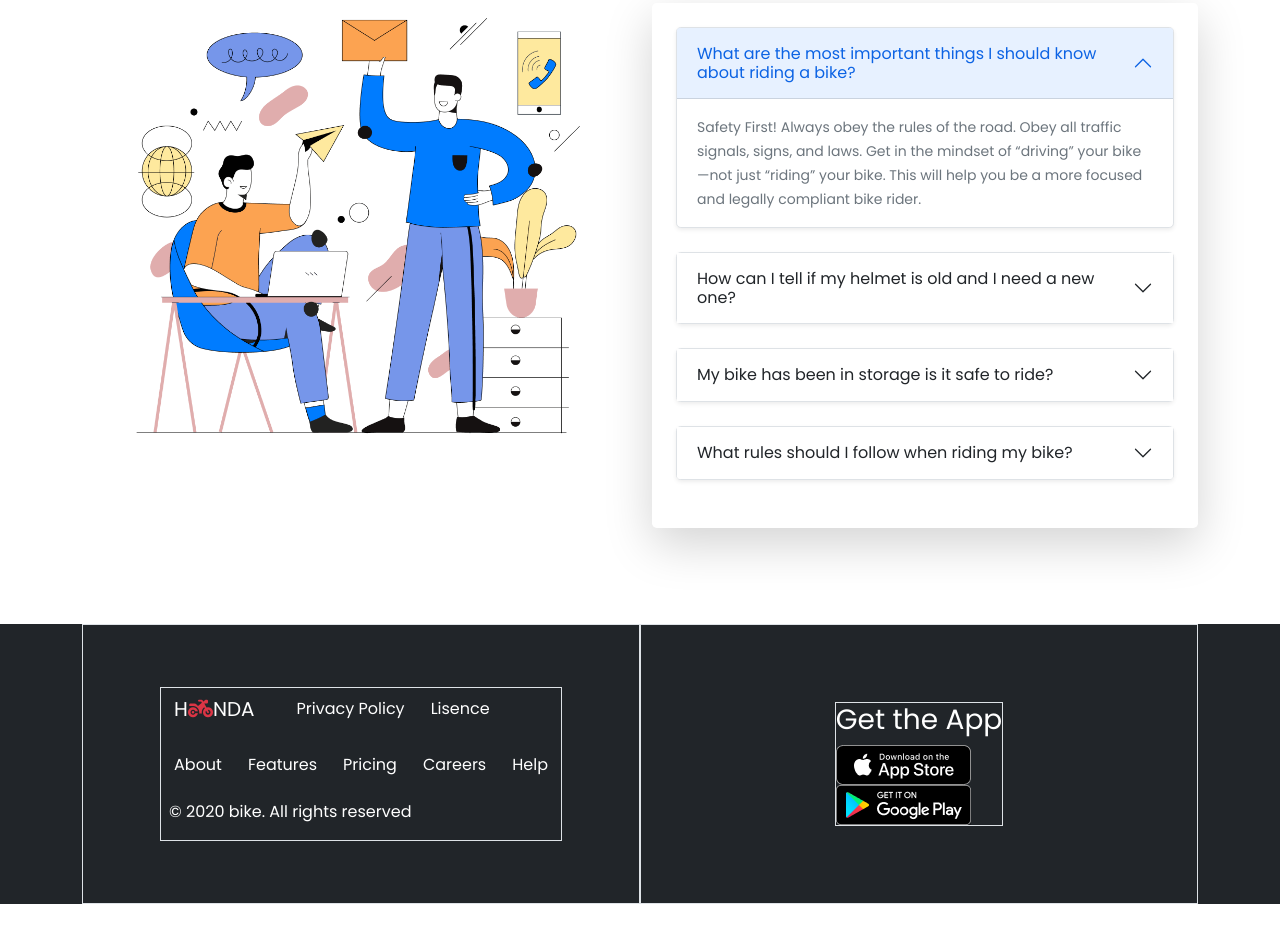
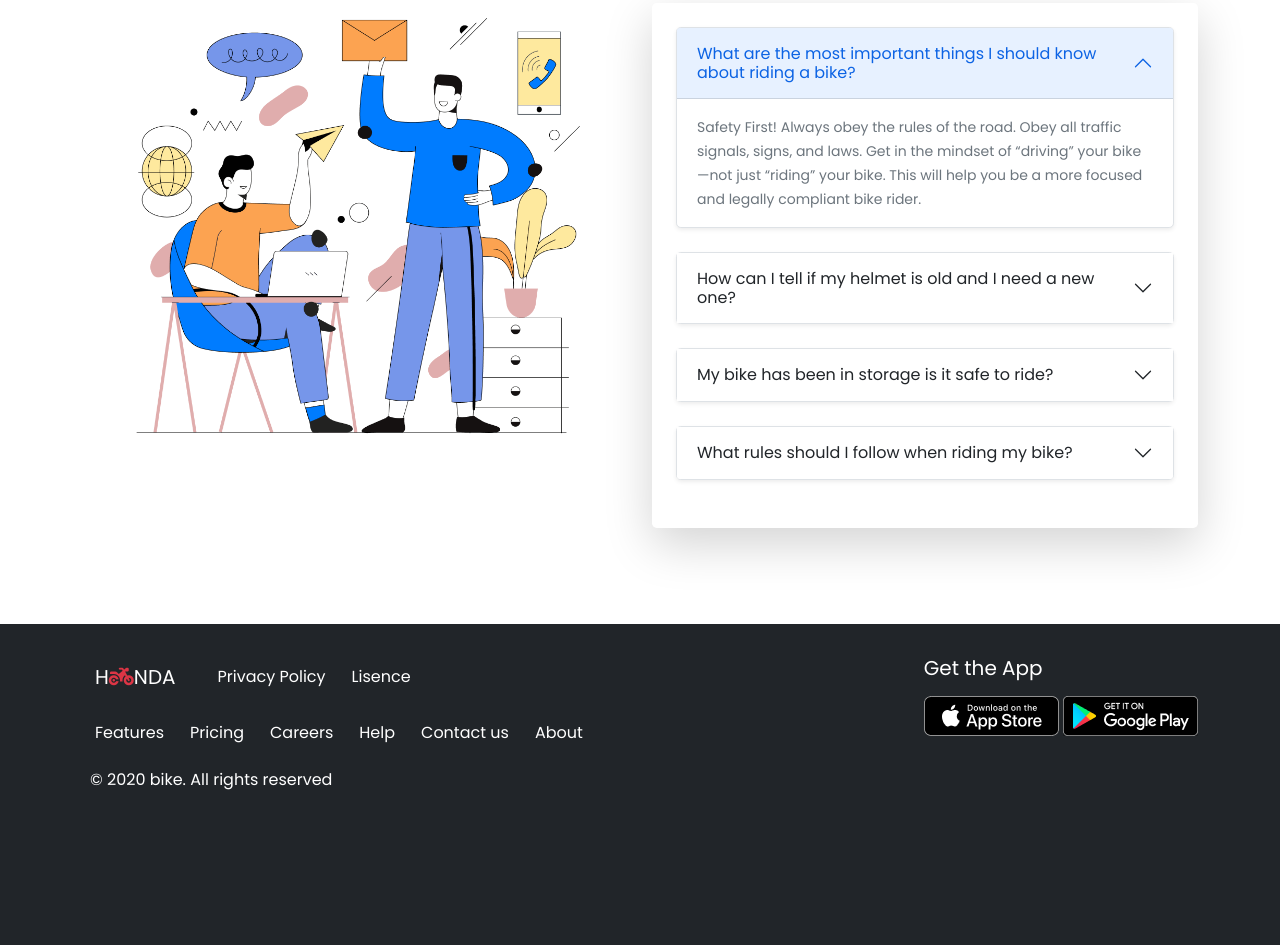
Before and after one commit to almamun2b/honda-bootstrap, a plain HTML site: page index.html in a window 1280 px wide. Shown: the part 3735-4680 px from the top of the page. Before the commit the page ends 4639 px from the top, so only its background shows below. Drawn offline with Linux system fonts and the light colour scheme.

Commit message:
Footer added

```diff
--- a/css/style.css
+++ b/css/style.css
@@ -63,5 +63,5 @@ hr{
     left: 0;
 }
 footer{
-    height: 280px;
+    height: 350px;
 }
--- a/index.html
+++ b/index.html
@@ -116,7 +116,8 @@
                 </div>
 
                 <div class="row g-5 mx-auto">
-                    <div class="clo-12 col-md-4 col-lg-4 d-flex justify-content-center img-hover">
+                    <div
+                        class="clo-12 col-md-4 col-lg-4 d-flex justify-content-center img-hover">
                         <img class="img-fluid grayscale reatured-img-width"
                             src="images/feature-bike.png" alt="">
                     </div>
@@ -124,7 +125,8 @@
                         <img class="img-fluid reatured-img-width"
                             src="images/feature-bike.png" alt="">
                     </div>
-                    <div class="clo-12 col-md-4 col-lg-4 d-flex justify-content-center img-hover">
+                    <div
+                        class="clo-12 col-md-4 col-lg-4 d-flex justify-content-center img-hover">
                         <img class="img-fluid grayscale reatured-img-width"
                             src="images/feature-bike.png" alt="">
                     </div>
@@ -548,13 +550,14 @@
         </main>
         <!-- Footer  -->
         <footer class="bg-dark text-white">
-            <div class="container h-100">
-                <div class="row h-100 mx-auto">
+            <div class="container h-100 mx-auto">
+                <div class="row h-100 py-4">
                     <div
-                        class="col-md-12 col-lg-6 border d-flex align-items-center justify-content-center">
-                        <div class="border">
+                        class="col-sm-12 col-md-8 col-lg-8 d-flex justify-content-center justify-content-lg-start my-2">
+                        <div>
                             <ul class="list-unstyled d-flex align-items-center">
-                                <li><a class="navbar-brand text-white btn shadow-none" href="#">
+                                <li><a class="navbar-brand text-white btn shadow-none"
+                                        href="#">
                                         H<i class="fas fa-motorcycle text-danger"></i>NDA
                                     </a></li>
                                 <li><a class="text-decoration-none text-white btn shadow-none"
@@ -562,9 +565,7 @@
                                 <li><a class="text-decoration-none text-white btn shadow-none"
                                         href="">Lisence</a></li>
                             </ul>
-                            <ul class="list-unstyled d-flex">
-                                <li><a class="text-decoration-none text-white btn shadow-none"
-                                        href="">About</a></li>
+                            <ul class="list-unstyled d-flex flex-wrap">
                                 <li><a class="text-decoration-none text-white btn shadow-none"
                                         href="">Features</a></li>
                                 <li><a class="text-decoration-none text-white btn shadow-none"
@@ -573,6 +574,10 @@
                                         href="">Careers</a></li>
                                 <li><a class="text-decoration-none text-white btn shadow-none"
                                         href="">Help</a></li>
+                                <li><a class="text-decoration-none text-white btn shadow-none"
+                                        href="">Contact us</a></li>
+                                <li><a class="text-decoration-none text-white btn shadow-none"
+                                        href="">About</a></li>
 
                             </ul>
 
@@ -582,13 +587,13 @@
                         </div>
                     </div>
                     <div
-                        class="col-md-12 col-lg-6 d-flex justify-content-center align-items-center border">
-                        <div class="border">
-                            <h3 class="">Get the App</h3>
-                            <div class="">
-                                <a href=""><img src="images/app-store.png" alt=""></a><br>
-                                <a href=""><img src="images/play-store.png" alt=""></a>
-                            </div>
+                        class="col-sm-12 col-md-4 col-lg-4 d-flex justify-content-sm-start justify-content-lg-end my-2">
+                        <div class="">
+                            <h5 class="mb-3">Get the App</h5>
+                            <a class="py-3" href=""><img src="images/app-store.png"
+                                    alt=""></a>
+                            <a class="py-3" href=""><img
+                                    src="images/play-store.png" alt=""></a>
                         </div>
                     </div>
                 </div>
```
Also changed, not shown: 6.png (deleted).
